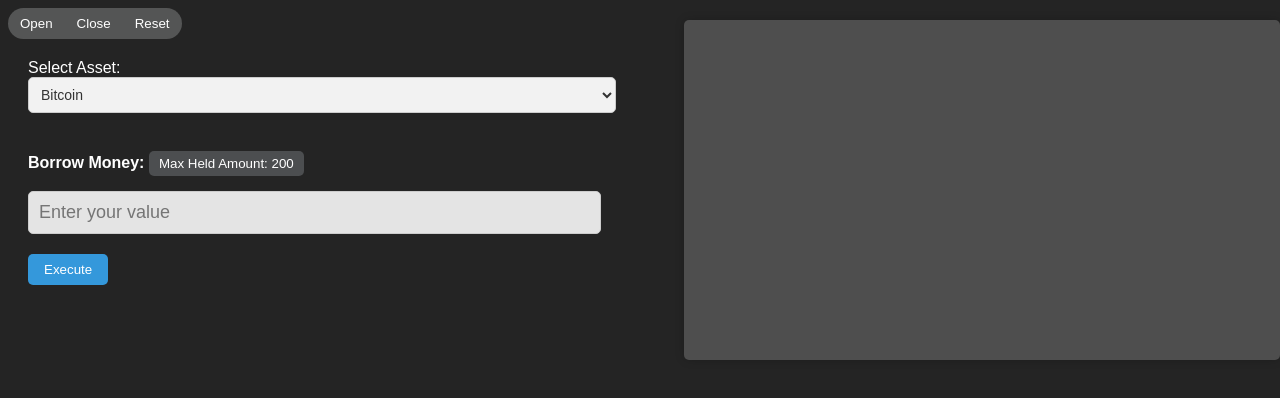
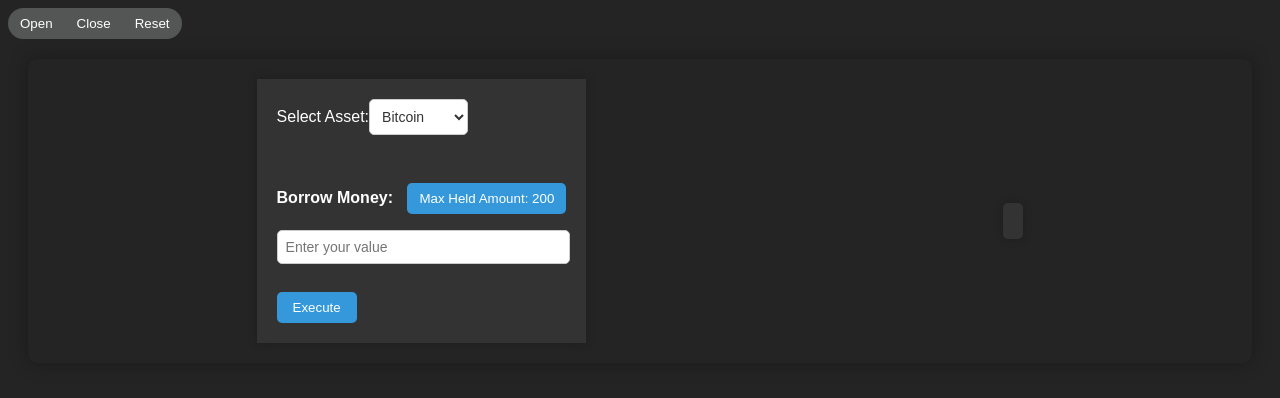
Before and after one commit to himanshuxgit/ui, a React (Vite) app: page / in a window 1280 px wide. Shown: the top 398 px of the page. Built offline with nearby package versions, Linux system fonts and the light colour scheme.

Commit message:
style changes

```diff
--- a/src/components/input.jsx
+++ b/src/components/input.jsx
@@ -61,6 +61,7 @@ const DelayedInput = () => {
   };
 
   return (
+    <div className="card-container">
       <div className="delayed-input-container">
         <label>
           Select Asset:
@@ -95,14 +96,18 @@ const DelayedInput = () => {
           placeholder='Enter your value'
           className="readonly-textbox"
         />
+                <br />
+        <button className='execute'>Execute</button>
+      </div>
 
-  <div className="card-container">
+        {/* Add the card for the reversed text */}
+        <div className="card-rev">
           <p>{textA.split('').reverse().join('')}</p>
         </div>
 
-      <br />
-      <button className='execute'>Execute</button>
+
     </div>
   );
+
   }
 export default DelayedInput;
--- a/src/styles/input.css
+++ b/src/styles/input.css
@@ -2,44 +2,77 @@
 .delayed-input-container {
     font-family: Arial, sans-serif;
     padding: 20px;
+    display: flex;
+    flex-direction: column;
+    align-items: start;
+    box-shadow: 0 0 10px rgba(0, 0, 0, 0.2);
+    background-color: #333;
   }
 
   label {
-    display: block;
-    margin-bottom: 10px;
-    color: #fff;
+    margin-bottom:0;
+    font-size: 16px;
   }
 
-  select {
-    padding: 5px;
-    width: 48%;
+  .asset-menu {
+    padding: 8px;
+    font-size: 14px;
+    border: 1px solid #ccc;
+    border-radius: 5px;
+    background-color: #fff;
+    color: #333;
+    margin-bottom: 0;
   }
 
   .content-editable {
-    padding: 5px;
+    padding: 10px;
     cursor: text;
     opacity: 0;
     color: transparent;
     outline: none;
     background-color: #242424;
+    border-radius: 5px;
+    margin-bottom: 10px;
   }
 
   .borrow-amount {
     margin-top: 0;
     font-weight: bold;
-    color: white; /* Set text color to white */
-    font-size: 16px; /* Set font size */
-    margin-bottom: 0;
+    font-size: 16px;
   }
 
-  .borrow-amount::after {
-    margin-left: 5px; /* Adjust spacing between label and value */
+  .amount-button-container {
+    display: inline-block;
+    margin-left: 10px;
   }
 
-  .borrow-amount + input.readonly-textbox {
-    margin-top: 5px; /* Adjust spacing between label and readonly textbox */
+  .amt {
+    padding: 8px 12px;
+    cursor: pointer;
+    background-color: #3498db;
+    color: #fff;
+    border: none;
+    border-radius: 5px;
+    outline: none;
+    transition: background-color 0.3s ease;
   }
-.execute {
+
+  .amt:hover {
+    background-color: #2980b9;
+  }
+
+  .readonly-textbox {
+    padding: 8px;
+    font-size: 14px;
+    border: 1px solid #ccc;
+    border-radius: 5px;
+    background-color: #fff;
+    color: #333;
+    margin-top: 0;
+    width: 95%;
+  }
+
+  .execute {
     margin-top: 10px;
     padding: 8px 16px;
     cursor: pointer;
@@ -54,48 +87,27 @@
   .execute:hover {
     background-color: #2980b9;
   }
- .asset-menu {
-    display: block;
-    padding: 8px;
-    font-size: 14px;
-    border: 1px solid #ccc;
-    border-radius: 5px;
-    background-color: #f2f2f2;
-    color: #333;
-    margin-bottom: 10px;
-  }
-  .readonly-textbox {
-    padding: 10px; /* Increase padding for better spacing */
-    font-size: 18px; /* Increase font size */
-    width: 45%;
-    border: 1px solid #ccc;
-    border-radius: 5px;
-    background-color: #e4e4e4;
-    color: rgb(13, 13, 13);
-    margin-bottom: 10px;
-  }
-  .amt {
-    padding: 5px 10px; /* Reduce button size */
-    background-color: #4c4e50;
-    color: #fff;
-    border: none;
-    border-radius: 5px;
-    margin-bottom: 10px;
+
+
+  .card-container {
+    display: flex;
+    flex-wrap: wrap;
+    justify-content: space-around;
+    align-items: center; /* Center vertically */
+    padding: 20px;
+    background-color: #242424;
+    color: white;
+    border-radius: 10px;
+    box-shadow: 0 0 20px rgba(0, 0, 0, 0.3);
+    margin: 20px;
   }
 
-  .amt:hover {
-    background-color: #2980b9;
-  }
-  .card-container {
-    position: absolute;
-    width: 45%;
-    height: 40%;
-    top: 0;
-    right: 0;
+  .card-rev {
     padding: 10px;
-    background-color: #4e4e4e;
+    background-color: #333; /* Adjust the color for the reversed text card */
     color: white;
     border-radius: 5px;
     box-shadow: 0 0 10px rgba(0, 0, 0, 0.2);
     margin-top: 20px; /* Adjust the space from the top */
+    text-align: center; /* Center text horizontally */
   }
```
Lines whose indentation alone changed are shown as unchanged.
